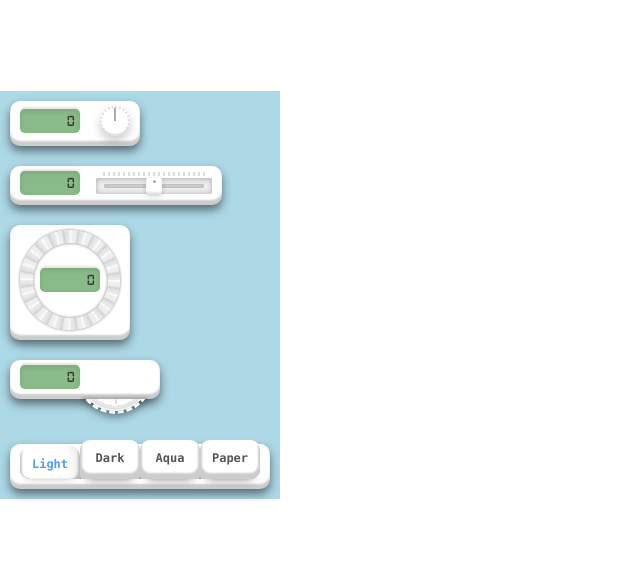
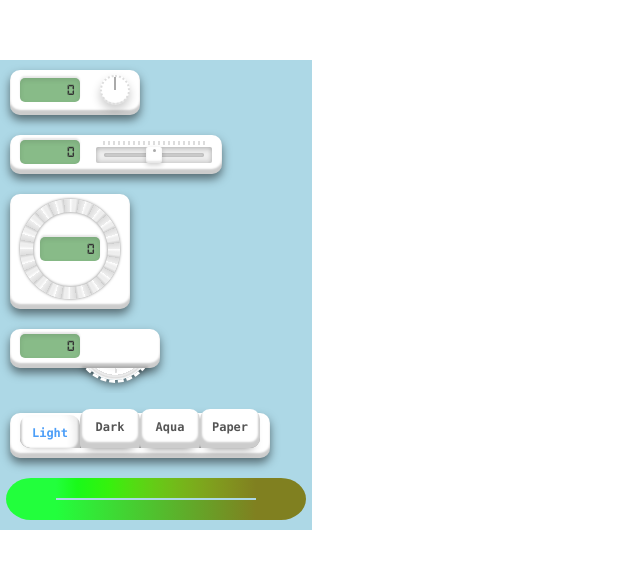
Before and after one commit to TreeNode09/my-knob, a Vue app: page / in a window 1280 px wide. Shown: the part 105-674 px from the top of the page, without its empty margins (0-640 px from the left). Built offline with nearby package versions, Linux system fonts and the light colour scheme; some icons are missing.

Commit message:
HSL渐变和RGB渐变对比

```diff
--- a/src/App.vue
+++ b/src/App.vue
@@ -16,6 +16,7 @@
   <my-spin v-model="value" :step="0"></my-spin>
   <my-gear v-model="value"></my-gear>
   <my-button-set v-model="options" :labels="labels" :single="true" @change="changePalette"></my-button-set>
+  <hsl-gradient></hsl-gradient>
 </div>
 </template>
 
@@ -27,6 +28,7 @@ import mySlider from './components/mySlider.vue'
 import mySpin from './components/mySpin.vue'
 import myGear from './components/myGear.vue'
 import myButtonSet from './components/myButtonSet.vue'
+import hslGradient from './components/hslGradient.vue'
 
 const colors = useColor()
 
--- /dev/null
+++ b/src/components/hslGradient.vue
@@ -0,0 +1,102 @@
+<template>
+<div style="display: flex; flex-direction: row; margin: 10px 0">
+  <input ref="beginInput" type="color" v-model="beginHex"></input>
+  <button @click="beginInput.click()" style="border-radius: 50% 0 0 50%;"
+    :style="{backgroundColor: beginHex}"></button>
+  <div style="display: flex; flex-direction: column;">
+    <div style="width: 200px; height: 20px" :style="{background: `linear-gradient(90deg, ${color})`}"></div>
+    <div style="width: 200px; height: 20px; margin-top: 2px"
+      :style="{background: `linear-gradient(90deg, ${beginHex} 0%, ${endHex} 100%)`}"></div>
+  </div>
+  <button @click="endInput.click()" style="border-radius: 0 50% 50% 0;"
+    :style="{backgroundColor: endHex}"></button>
+  <input ref="endInput" type="color" v-model="endHex"></input>
+</div>
+
+</template>
+
+<script setup>
+import { ref, onMounted, watch } from 'vue'
+
+const color = ref('')
+const beginHex = ref('#22FF3C')
+const endHex = ref('#808020')
+
+const beginInput = ref(null)
+const endInput = ref(null)
+
+const epochs = 100
+
+watch(() => beginHex.value, (newValue, oldValue) => {getGradientHSL()})
+watch(() => endHex.value, (newValue, oldValue) => {getGradientHSL()})
+onMounted(() => {getGradientHSL()})
+
+const getGradientHSL = () => {
+  color.value = ''
+  const beginColor = hex2hsl(beginHex.value)
+  const endColor = hex2hsl(endHex.value)
+
+  if (endColor.h > beginColor.h + 180) {endColor.h -= 360}
+  else if (endColor.h < beginColor.h - 180) {endColor.h += 360}
+
+  for (let i = 0; i < epochs; i ++) {
+    let currentColor = {}
+    currentColor.h = beginColor.h * (epochs - i) / epochs + endColor.h * i / epochs
+    if (currentColor.h >= 360) {currentColor.h -= 360}
+    else if (currentColor.h < 0) {currentColor.h += 360}
+    currentColor.s = beginColor.s * (epochs - i) / epochs + endColor.s * i / epochs
+    currentColor.l = beginColor.l * (epochs - i) / epochs + endColor.l * i / epochs
+
+    const colorText = `hsl(${currentColor.h.toFixed(1)}, ${currentColor.s}%, ${currentColor.l}%) ${i * 100 / epochs}%, `
+    color.value += colorText
+  }
+  color.value += `hsl(${endColor.h.toFixed(1)}, ${endColor.s}%, ${endColor.l}%) 100%`
+}
+
+function hex2hsl(hex) {
+  let r = parseInt(hex.substring(1, 3), 16)
+  let g = parseInt(hex.substring(3, 5), 16)
+  let b = parseInt(hex.substring(5, 7), 16)
+
+  r /= 255, g /= 255, b /= 255
+  let max = Math.max(r, g, b), min = Math.min(r, g, b)
+  let h, s, l = (max + min) / 2
+  if (max == min) {h = s = 0}
+  else {
+    let d = max - min
+    s = l > 0.5 ? d / (2 - max - min) : d / (max + min)
+    if (max === r) {h = (g - b) / d + (g < b ? 6 : 0)}
+    else if (max === g) {h = (b - r) / d + 2}
+    else if (max === b) {h = (r - g) / d + 4}
+  }
+  h /= 6
+
+  return { h: h * 360, s: s * 100, l: l * 100 }
+}
+</script>
+
+<style scoped>
+input[type="color"]
+{
+  width: 0;
+  height: 0;
+  opacity: 0;
+}
+
+button
+{
+  width: 50px;
+  transition: box-shadow 0.3s;
+}
+
+button:hover
+{
+  border: none;
+  box-shadow: inset 0px 0px 0px 50px #FFF8;
+}
+
+button:focus
+{
+  outline: none;
+}
+</style>
```
